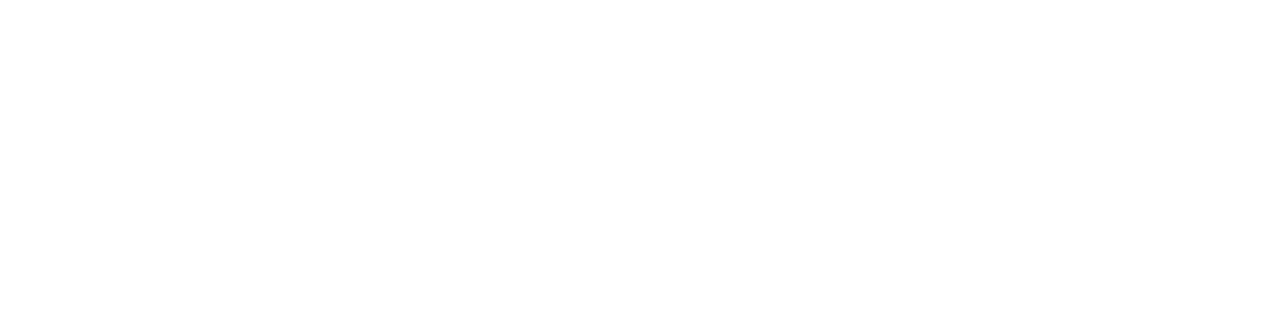
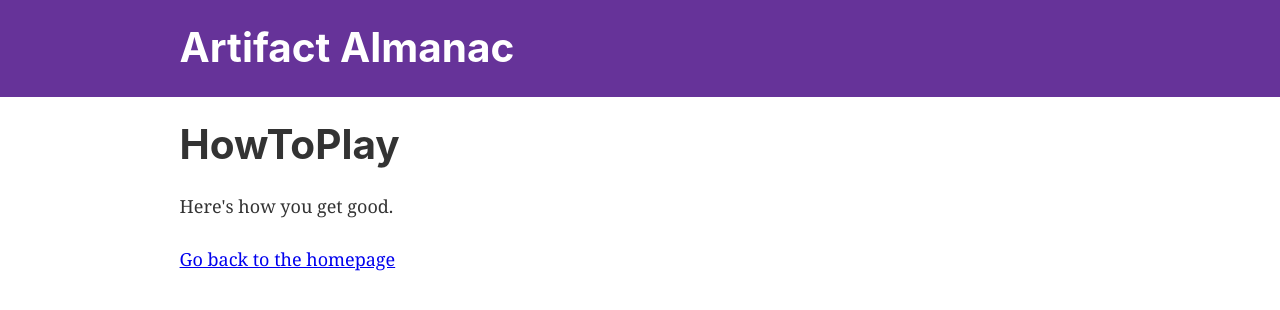
Before and after one commit to chase-stevens/artifactAlmanac, a Gatsby site: page /howToPlay in a window 1280 px wide. Before the commit this address had no page. Built offline with nearby package versions, Linux system fonts and the light colour scheme; Gatsby itself is replaced by a stand-in of ours.

Commit message:
added layout to card page

```diff
--- /dev/null
+++ b/src/pages/howToPlay.js
@@ -0,0 +1,15 @@
+import React from 'react'
+import { Link } from 'gatsby'
+
+import Layout from '../components/layout'
+import Image from '../components/image'
+
+const HowToPlay = () => (
+  <Layout>
+    <h1>HowToPlay</h1>
+    <p>Here's how you get good.</p>
+    <Link to="/">Go back to the homepage</Link>
+  </Layout>
+)
+
+export default HowToPlay
--- a/src/pages/index.js
+++ b/src/pages/index.js
@@ -19,6 +19,7 @@ const IndexPage = () => (
     <h1>Greetings Nerds</h1>
     <p>Your one stop shop for all things Artifact</p>
     <p>Now go get good.</p>
+    <p><Link to="/howToPlay">Tutorial</Link></p>
     <div style={{ maxWidth: '300px', marginBottom: '1.45rem' }}>
       <Image />
     </div>
--- a/src/templates/card.jsx
+++ b/src/templates/card.jsx
@@ -1,6 +1,8 @@
 import React from "react";
 import { graphql, Link } from "gatsby";
 import Img from 'gatsby-image';
+
+import Layout from '../components/layout'
 import CardSet from '../../content/artifactCardSet01'
 
 const Card = ({ pageContext: { card } }) => {
@@ -34,6 +36,7 @@ const Card = ({ pageContext: { card } }) => {
   }
 
   return (
+    <Layout>
       <div className="post-container">
         <div className="post">
           <h1>{card.card_name.english}</h1>
@@ -45,6 +48,7 @@ const Card = ({ pageContext: { card } }) => {
           </Link>
         </div>
       </div>
+    </Layout>
   )
 }
 
```
Lines whose indentation alone changed are shown as unchanged.
